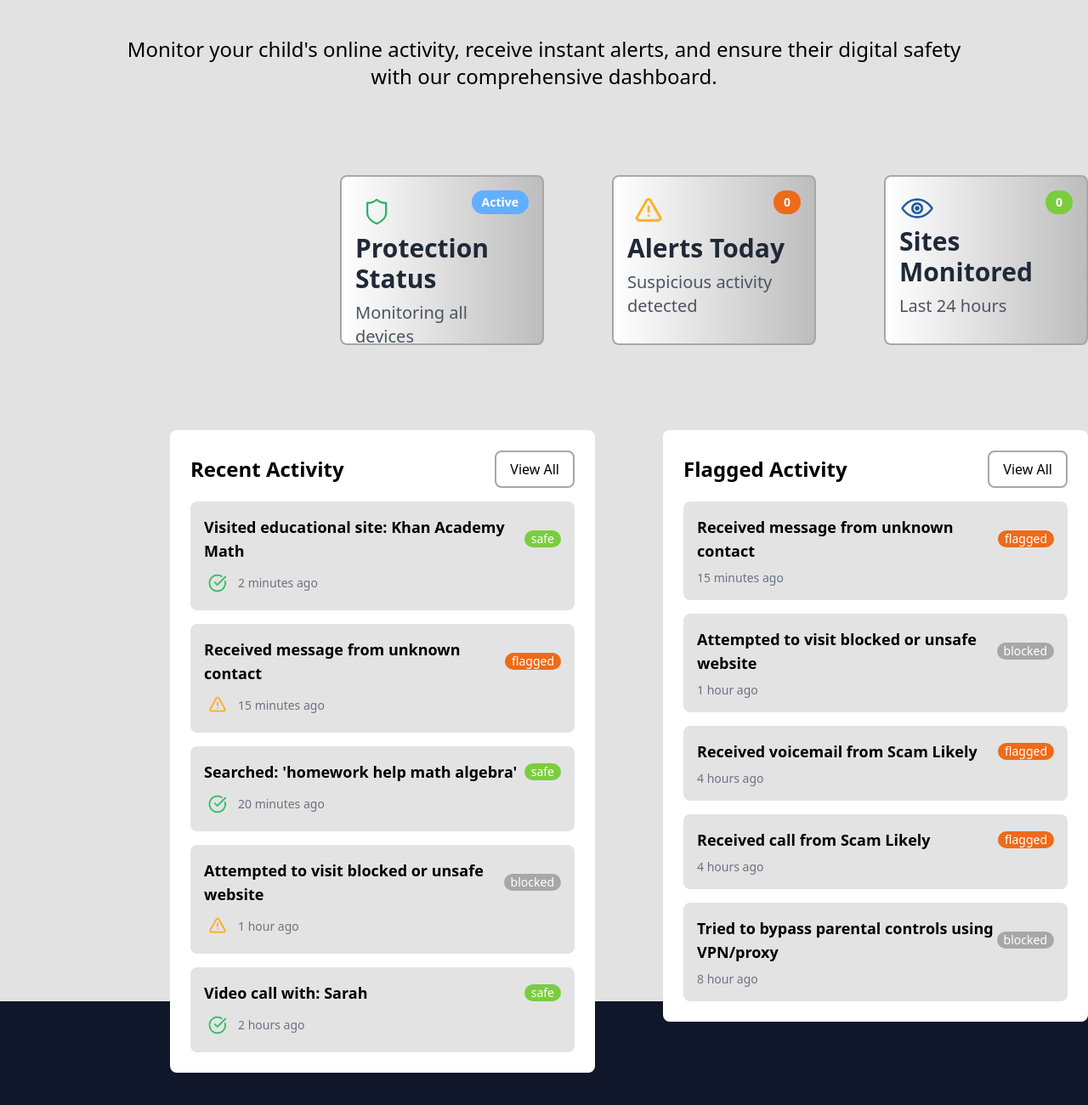
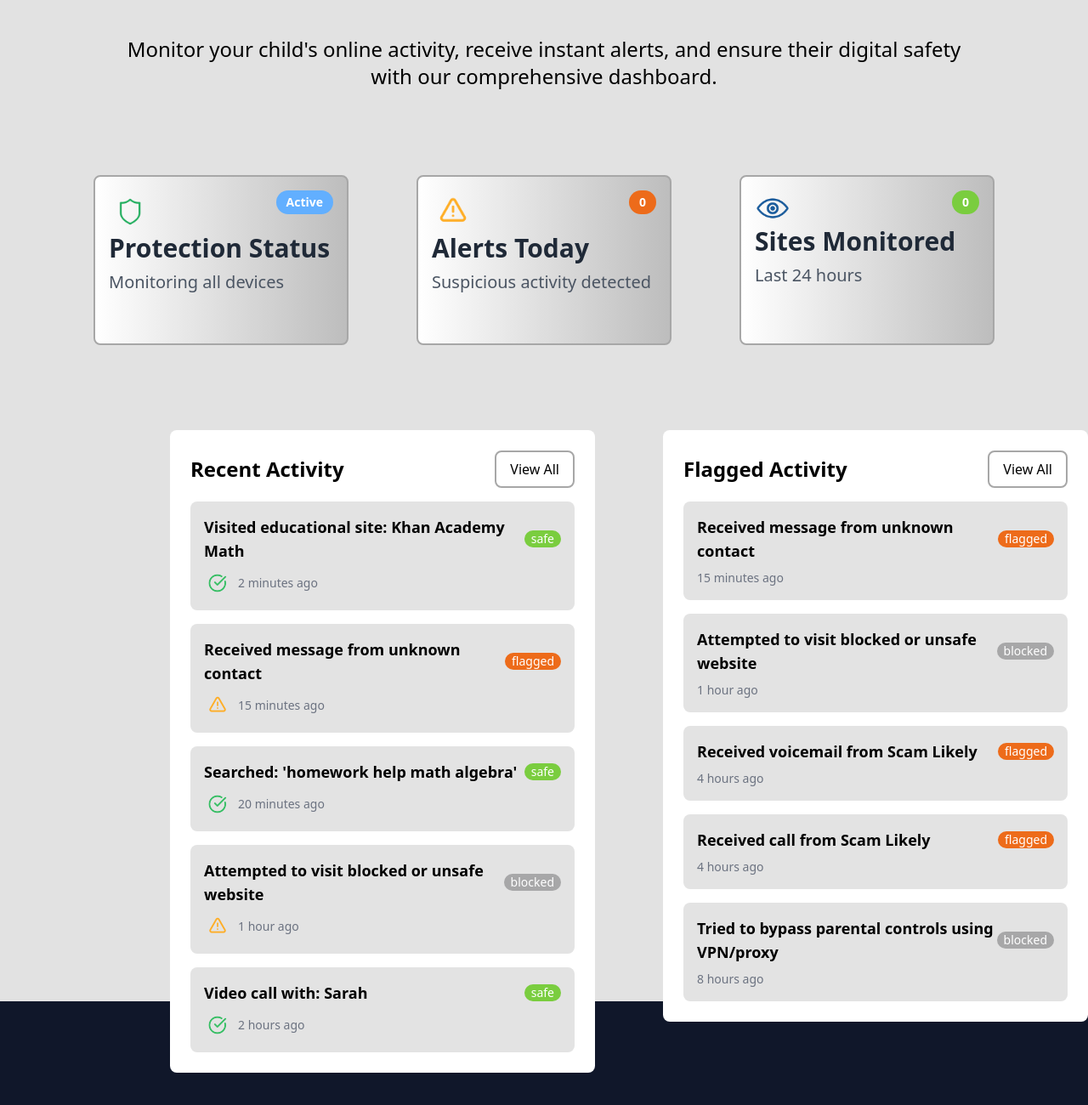
Before and after one commit to BraydenFeng/GuardianAi, a website: page Frontend/index.html in a window 1280 px wide. Shown: the part 1140-2440 px from the top of the page at 85% size. Drawn offline with nearby package versions, Linux system fonts and the light colour scheme.

Commit message:
Update index.html
complete

```diff
--- a/Frontend/index.html
+++ b/Frontend/index.html
@@ -88,8 +88,8 @@
       </p>
     </div>
 
-    <!-- Status Cards -->
-    <div class="ml-[400px] mt-[100px] flex space-x-20">
+    <!-- Status Cards (Centered) -->
+    <div class="mt-[100px] flex justify-center space-x-20">
       <!-- Box 1 -->
       <div class="relative bg-gradient-to-r from-white to-[#BDBDBD] h-[200px] w-[300px] rounded-lg p-4 border-2 border-[#A7A7A7]">
         <img src="shield_icon.png" class="h-[50px] w-[50px]">
@@ -247,13 +247,7 @@
               <div class="px-2 rounded-full bg-[#A7A7A8] text-white text-sm font-medium">blocked</div>
             </div>
             <div class="flex items-center space-x-2 mt-2">
-                    <p class="text-gray-500 text-sm">8 hour ago</p>
-                  </div>
-                </div>
-
-
-                  </div>
-                </div>
+              <p class="text-gray-500 text-sm">8 hours ago</p>
             </div>
           </div>
         </div>
```
Lines whose indentation alone changed are shown as unchanged.
